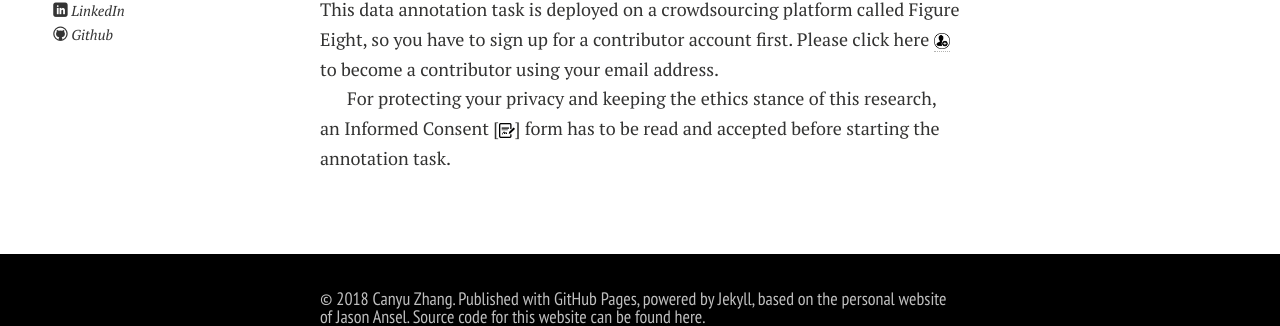
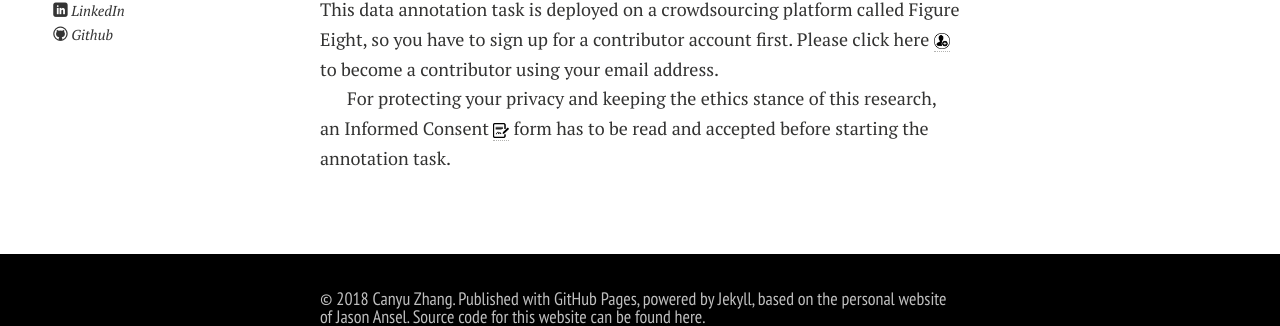
Before and after one commit to aaronzhangcanyu/aaronzhangcanyu.github.io, a Jekyll site: the page built from contribution.md, in a window 1280 px wide. Shown: the part 241-567 px from the top of the page. Built offline with Jekyll 4.4.1, drawn with Linux system fonts in a browser that asks for light colours; nearby versions of some CDN libraries; Markdown is read by kramdown in place of the engine named in the settings.

Commit message:
Update contribution.md

```diff
--- a/contribution.md
+++ b/contribution.md
@@ -14,3 +14,4 @@
 
 
 [Paul Clough]: https://www.sheffield.ac.uk/is/staff/clough
+[<img src="/images/img_415489.png" alt align="absmiddle" width="16" height="16">]: https://aaronzhangcanyu.github.io/informed_consent/
```
